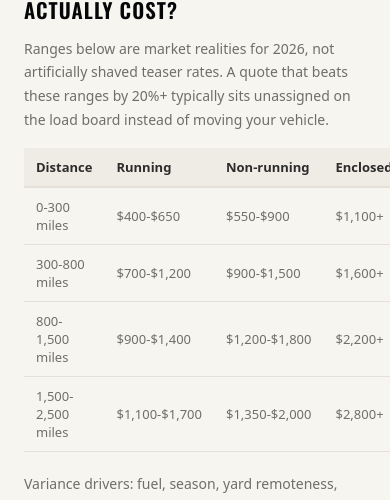
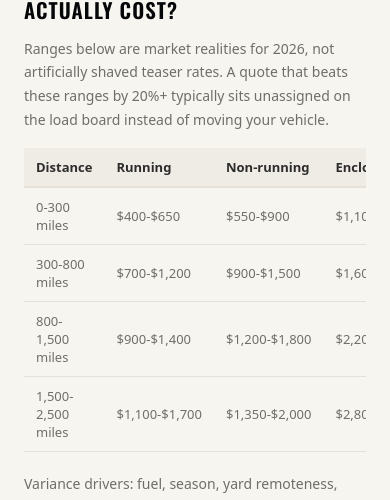
Before and after one commit to sergiivorotyntsev/Y7-WEBSITE, a React (Vite) app: page /copart-shipping in a window 390 px wide. Shown: the part 4410-4910 px from the top of the page. Built offline with nearby package versions, Linux system fonts and the light colour scheme; no server answers.

Commit message:
fix: contain Copart cost table on mobile

```diff
--- a/src/pages/seo/CopartShipping.jsx
+++ b/src/pages/seo/CopartShipping.jsx
@@ -1,4 +1,5 @@
 import SeoLandingPage, { Section } from './SeoLandingPage';
+import { tableWrap } from './_enrichedStyles';
 import HreflangTags from '../../components/HreflangTags';
 import { Link } from 'react-router-dom';
 import { colors, fonts } from '../../theme';
@@ -342,7 +343,8 @@ export default function CopartShipping() {
           quote that beats these ranges by 20%+ typically sits unassigned on the load board
           instead of moving your vehicle.
         </p>
-        <table style={table}>
+        <div style={tableWrap}>
+          <table style={{ ...table, margin: 0 }}>
             <thead>
               <tr>
                 <th style={th}>Distance</th>
@@ -378,6 +380,7 @@ export default function CopartShipping() {
               </tr>
             </tbody>
           </table>
+        </div>
         <p style={p}>
           Variance drivers: fuel, season, yard remoteness, lane popularity, vehicle size. The
           winch fee for non-running vehicles is $75-$150. A quote a broker shaves below these
```
Lines whose indentation alone changed are shown as unchanged.
